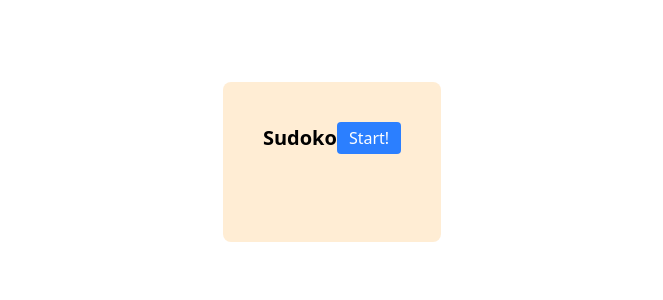
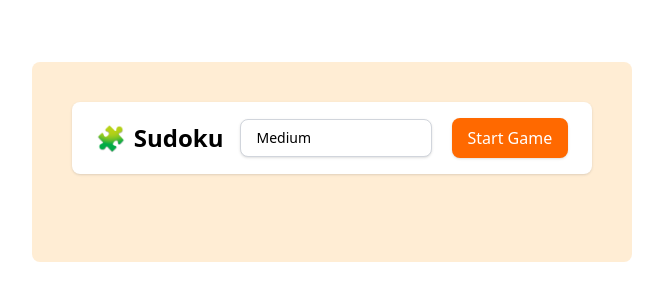
Before and after one commit to Asuzaka/Sudoko, a React (Vite) app: page / in a window 1280 px wide. Shown: the part 238-538 px from the top of the page, without its empty margins (308-971 px from the left). Built offline with nearby package versions, Linux system fonts and the light colour scheme.

Commit message:
some ui updates, and file clean-up

```diff
--- a/src/App.tsx
+++ b/src/App.tsx
@@ -9,6 +9,9 @@ export default function App() {
   const solutionRef = useRef<sudoko>([]);
   const [userBoard, setUserBoard] = useState<sudoko>([]);
   const boardDivs = useRef<(HTMLDivElement | null)[][]>([]);
+  const [difficulty, setDifficulty] = useState<"easy" | "medium" | "hard">(
+    "medium"
+  );
   const [active, setActive] = useState({ row: 0, column: 0 });
 
   //  Helper for cloning a board
@@ -17,7 +20,14 @@ export default function App() {
   function generateNewGame() {
     const game = new Sudoko();
     const solved = game.generateCompletedBoard();
-    const puzzle = game.generatePuzzle(50, true);
+
+    // set holes by difficulty
+    let holes = 50;
+    if (difficulty === "easy") holes = 30;
+    if (difficulty === "medium") holes = 50;
+    if (difficulty === "hard") holes = 60;
+
+    const puzzle = game.generatePuzzle(holes, true);
 
     puzzleRef.current = puzzle;
     solutionRef.current = solved;
@@ -74,17 +84,40 @@ export default function App() {
 
   return (
     <div className="flex items-center justify-center h-screen">
-      <div className="bg-orange-100 p-10 rounded-lg">
-        {/* Panel for sudoku actions */}
-        <div className="flex items-center justify-between mb-4">
-          <h2 className="text-xl font-bold">Sudoko</h2>
-          <button
-            onClick={generateNewGame}
-            className="px-3 py-1 bg-blue-500 text-white rounded"
-          >
-            Start!
-          </button>
+      <div className="bg-orange-100 p-10 rounded-lg flex flex-col items-center">
+        {/* Header Panel */}
+        <div className="flex items-center justify-between bg-white shadow px-6 py-4 rounded-lg mb-4 gap-4">
+          <h2 className="text-2xl font-bold flex items-center gap-2">
+            <span role="img" aria-label="puzzle">
+              🧩
+            </span>{" "}
+            Sudoku
+          </h2>
+
+          <div className="flex items-center gap-5">
+            <div className="relative w-48">
+              <select
+                className="cursor-pointer w-full appearance-none rounded-lg border border-gray-300 bg-white px-4 py-2 pr-8 text-sm shadow-sm"
+                value={difficulty}
+                onChange={(e) =>
+                  setDifficulty(e.target.value as "easy" | "medium" | "hard")
+                }
+              >
+                <option value="easy">Easy</option>
+                <option value="medium">Medium</option>
+                <option value="hard">Hard</option>
+              </select>
+            </div>
+
+            <button
+              onClick={generateNewGame}
+              className="bg-orange-500 text-white px-4 py-2 rounded-lg shadow hover:bg-orange-600 transition"
+            >
+              Start Game
+            </button>
+          </div>
         </div>
+        {/* Sudoku Board  */}
         <div className="grid grid-rows-9 gap-1">
           {userBoard.map((row, r) => (
             <div key={r} className="flex gap-1">
--- a/src/main.tsx
+++ b/src/main.tsx
@@ -1,11 +1,7 @@
-import { StrictMode } from "react";
 import { createRoot } from "react-dom/client";
 
 import App from "./App.tsx";
 
 createRoot(document.getElementById("root")!).render(
-  // remove strict mode in production
-  <StrictMode>
     <App />
-  </StrictMode>
 );
```
